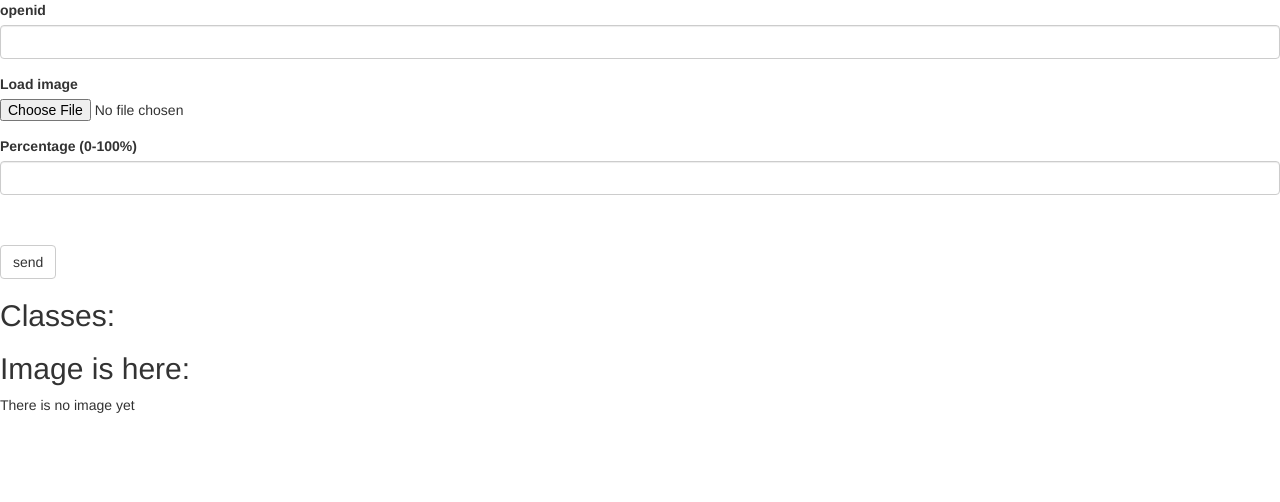
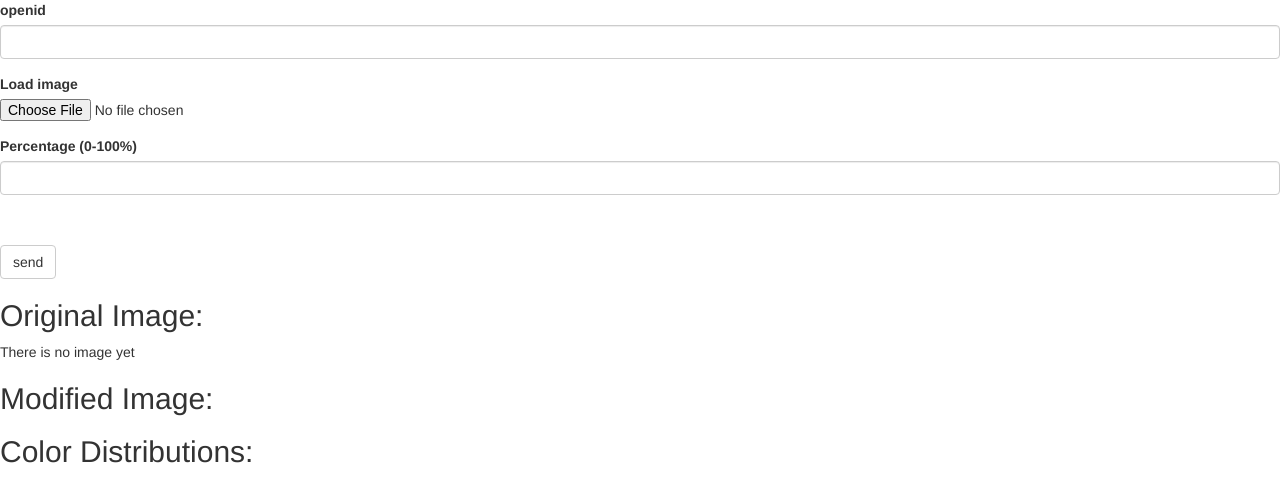
Before and after one commit to MrEptet/Lab1, a Flask app: page /net in a window 1280 px wide. Shown: the top 502 px of the page. Run offline with Flask 3, Linux system fonts and the light colour scheme; some libraries are stand-ins or nearby versions.

Commit message:
Update net.html

```diff
--- a/flaskapp/templates/net.html
+++ b/flaskapp/templates/net.html
@@ -1,37 +1,50 @@
 {% extends "bootstrap/base.html" %}
 {% import "bootstrap/wtf.html" as wtf %}
 
-<!-- Задаем заголовок страницы -->
-{% block title %} This is an page{% endblock %}
+<!-- ... (блок title) ... -->
 
 <!-- Блок body -->
 {% block content %}
+<!-- Форма теперь содержит поле percentage -->
 {{ wtf.quick_form(form, method='post', enctype="multipart/form-data", action="net") }}
 
-<!-- Один из стандартных тегов html заголовок второго уровня -->
-<h2>Classes: </h2>
+<!-- ... (блок Classes) ... -->
 
-<!-- Проверяем, есть ли какие-либо результаты обработки, и выводим их -->
-{% if neurodic and neurodic.items() %}
-<!-- Запускаем цикл прохода по словарю и отображаем ключ-значение доступных данных -->
-{% for key, value in neurodic.items() %}
-<h3>{{key}}: {{value}}</h3>
-{% endfor %}
-{% endif %} <!-- <-- ВОТ ЭТОТ ТЕГ ДОЛЖЕН БЫТЬ ТУТ -->
+<h2>Original Image: </h2>
 
-<h2>Image is here: </h2>
-
-<!-- Используем image_url для формирования правильного веб-адреса -->
+<!-- Отображаем исходное изображение -->
 {% if image_url %}
-<p>{{image_name}}</p> <!-- image_name все еще содержит полный путь для информации -->
+<p>{{image_name}}</p>
 <p>
   <img src="{{ url_for('static', filename=image_url) }}"
        class="img-rounded"
-       alt="My Image"
+       alt="Original Image"
        width= 224
        height=224 />
 </p>
 {% else %}
 <p> There is no image yet </p>
 {% endif %}
+
+<!-- Добавляем секцию для измененного изображения -->
+<h2>Modified Image: </h2>
+{% if modified_url %}
+<p>
+  <img src="{{ modified_url }}"
+       class="img-rounded"
+       alt="Modified Image"
+       width= 224
+       height=224 />
+</p>
+{% endif %}
+
+<!-- Добавляем секции для графиков -->
+<h2>Color Distributions:</h2>
+{% if original_plot_url and modified_plot_url %}
+<h3>Original Histogram:</h3>
+<img src="{{ original_plot_url }}" alt="Original Image Histogram" />
+<h3>Modified Histogram:</h3>
+<img src="{{ modified_plot_url }}" alt="Modified Image Histogram" />
+{% endif %}
+
 {% endblock %}
```
